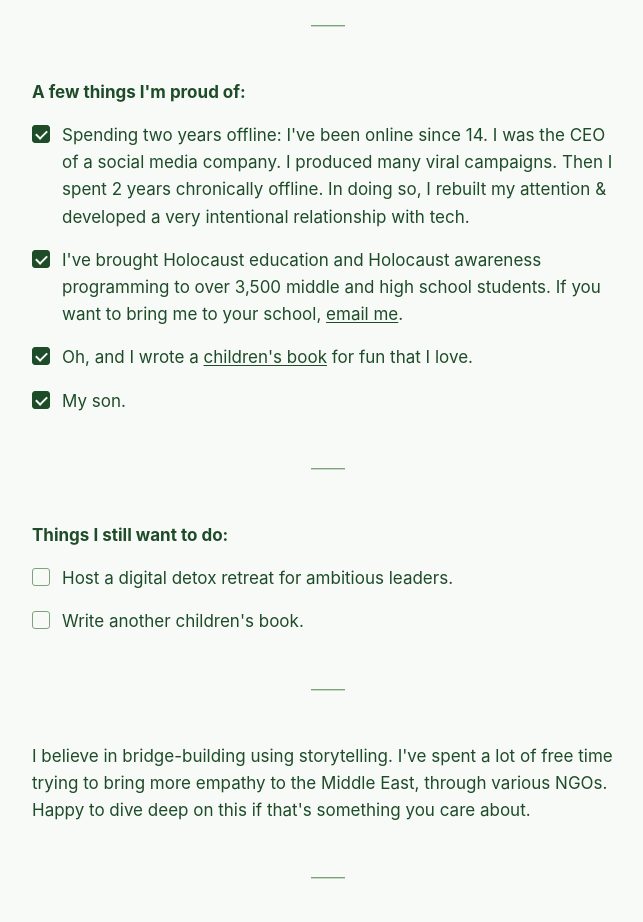
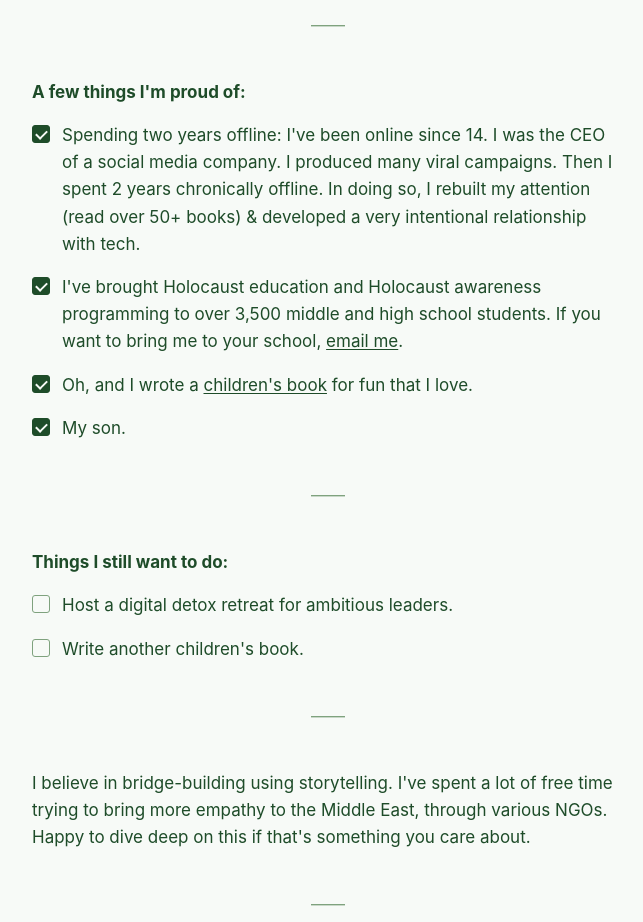
Before and after one commit to rachelraykay/rachelkastner, a website: page index.html in a window 1280 px wide. Shown: the part 1940-2862 px from the top of the page, without its empty margins (312-955 px from the left). Drawn offline with Linux system fonts and the light colour scheme.

Commit message:
Update index.html

```diff
--- a/index.html
+++ b/index.html
@@ -44,7 +44,7 @@
 
   <p class="section-label">A few things I'm proud of:</p>
   <ul class="checklist">
-    <li><span class="checkbox checked" aria-hidden="true"></span><span>Spending two years offline: I've been online since 14. I was the CEO of a social media company. I produced many viral campaigns. Then I spent 2 years chronically offline. In doing so, I rebuilt my attention & developed a very intentional relationship with tech.</span></li>
+    <li><span class="checkbox checked" aria-hidden="true"></span><span>Spending two years offline: I've been online since 14. I was the CEO of a social media company. I produced many viral campaigns. Then I spent 2 years chronically offline. In doing so, I rebuilt my attention (read over 50+ books) & developed a very intentional relationship with tech.</span></li>
     <li><span class="checkbox checked" aria-hidden="true"></span><span>I've brought Holocaust education and Holocaust awareness programming to over 3,500 middle and high school students. If you want to bring me to your school, <a href="mailto:kastner.rachel@gmail.com">email me</a>.</span></li>
     <li><span class="checkbox checked" aria-hidden="true"></span><span>Oh, and I wrote a <a href="https://www.amazon.com/dp/B0GJD213J6">children's book</a> for fun that I love.</span></li>
     <li><span class="checkbox checked" aria-hidden="true"></span><span>My son.</span></li>
```
